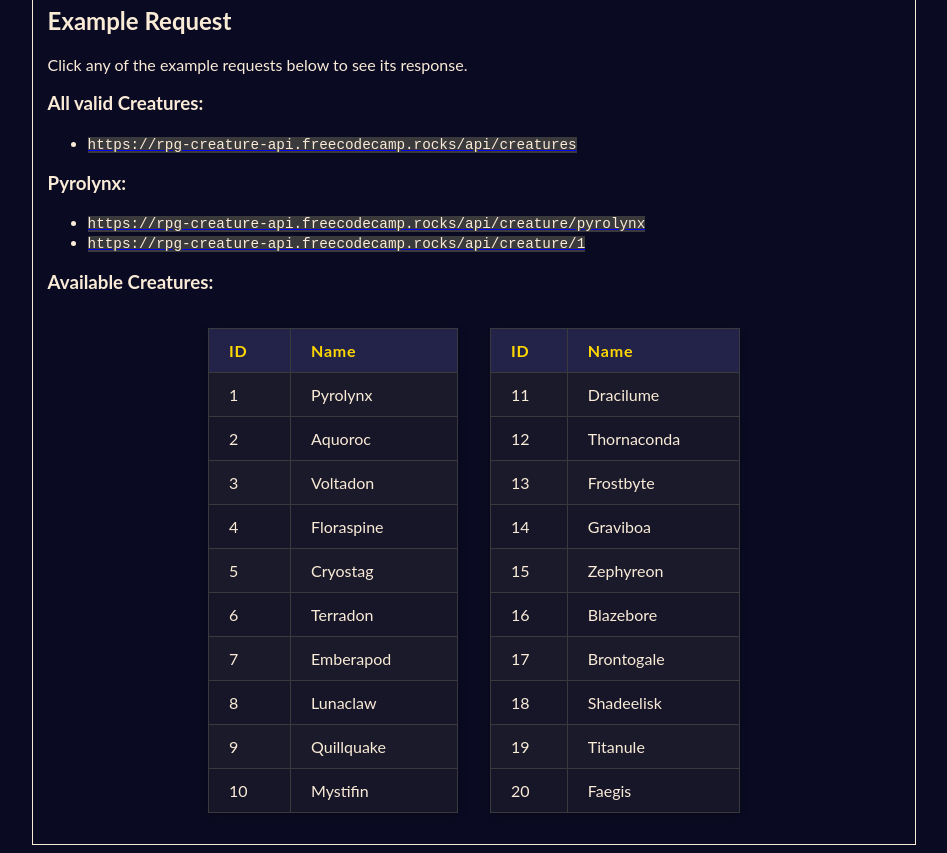
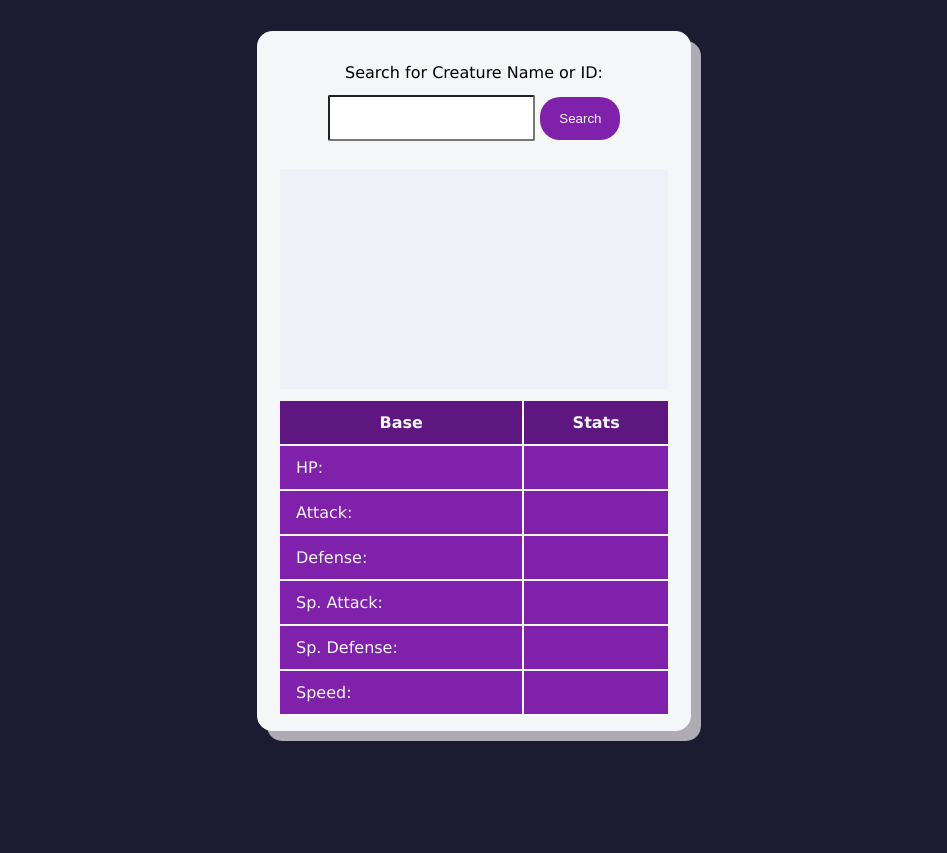
Before and after one commit to xdroj/RPG-creature-Search-API, a plain HTML site: page index.html in a window 1280 px wide. Shown: the part 283-1136 px from the top of the page, without its empty margins (166-1113 px from the left). After the commit the page ends 1047 px from the top, so only its background shows below. Drawn offline with Linux system fonts and the light colour scheme.

Commit message:
updated html and css to the correct project

```diff
--- a/index.html
+++ b/index.html
@@ -3,139 +3,73 @@
 <head>
     <meta charset="UTF-8">
     <meta name="viewport" content="width=device-width, initial-scale=1.0">
-    <link rel="stylesheet" href="style.css">
-    <title>RPG Creature API</title>
+    <link rel="stylesheet" href="styles.css">
+    <title>RPG creature search app</title>
 </head>
 <body>
     <main>
-        <h1>RPG Creature API</h1>
-        <div class="usage">
-            <h2>Usage</h2>
-                <p>Use the endpoint <code>https://rpg-creature-api.freecodecamp.rocks/api/creatures</code> to see a list of all valid creature names and ID numbers.</p>
-                <p>Use the endpoint <code>https://rpg-creature-api.freecodecamp.rocks/api/creature/{name-or-id}</code> to get data for a creature, where {name-or-id} is the creature's name or ID number.</p>
+        <img class="freecodecamp-logo" src="https://cdn.freecodecamp.org/platform/universal/fcc_primary.svg" alt="freeCodeCamp Logo">
+        <h1>RPG Creature Search App</h1>
+        <div class="container">
+            <form role="search" id="search-form">
+                <label for="search-input">Search for Creature Name or ID:</label>
+                <input type="text" name="creature" id="search-input" required="">
+                <button id="search-button">Search</button>
+            </form>
 
-            <h2>Example Request</h2>
-                <p>Click any of the example requests below to see its response.</p>
+            <div class="output">
+              <div class="top-container">
+                <div class="name-and-id">
+                        <span id="creature-name"></span>
+                        <span id="creature-id"></span>
+                    <div class="size">
+                        <span id="weight"></span>
+                        <span id="height"></span>
+                    </div>
+                </div>
 
-                <h3>All valid Creatures:</h3>
-                    <ul><li><a href="https://rpg-creature-api.freecodecamp.rocks/api/creatures" target="_blank"><code>https://rpg-creature-api.freecodecamp.rocks/api/creatures</code></a></li></ul>
-                <h3>Pyrolynx:</h3>
-                    <ul>
-                        <li><a href="https://rpg-creature-api.freecodecamp.rocks/api/creature/pyrolynx" target="_blank"><code>https://rpg-creature-api.freecodecamp.rocks/api/creature/pyrolynx</code></a></li>
-                        <li><a href="https://rpg-creature-api.freecodecamp.rocks/api/creature/1" target="_blank"><code>https://rpg-creature-api.freecodecamp.rocks/api/creature/1</code></a></li>
-                    </ul>
-                <h3>Available Creatures:</h3>
-                    <div class="tables-wrap">
-                        <table tabindex="0">
-                            <caption class="sr-only">List of available creatures 1 through 10</caption>
-                            <thead>
-                                <tr>
-                                    <th>ID</th>
-                                    <th>Name</th>
-                                </tr>
-                            </thead>
+                <div id="types"></div>
+                    <div>
+                        <div id="special-name"></div>
+                        <div id="special-description"></div>
+                    </div>
+                </div>
 
-                            <tbody>
-                                <tr>
-                                    <td>1</td>
-                                    <td>Pyrolynx</td>
+                <div class="bottom-container">
+                    <table>
+                        <tbody><tr>
+                            <th>Base</th>
+                            <th>Stats</th>
                         </tr>
                         <tr>
-                                    <td>2</td>
-                                    <td>Aquoroc</td>
+                            <td>HP:</td>
+                            <td id="hp"></td>
                         </tr>
                         <tr>
-                                    <td>3</td>
-                                    <td>Voltadon</td>
+                            <td>Attack:</td>
+                            <td id="attack"></td>
                         </tr>
                         <tr>
-                                    <td>4</td>
-                                    <td>Floraspine</td>
+                            <td>Defense:</td>
+                            <td id="defense"></td>
                         </tr>
                         <tr>
-                                    <td>5</td>
-                                    <td>Cryostag</td>
+                            <td>Sp. Attack:</td>
+                            <td id="special-attack"></td>
                         </tr>
                         <tr>
-                                    <td>6</td>
-                                    <td>Terradon</td>
+                            <td>Sp. Defense:</td>
+                            <td id="special-defense"></td>
                         </tr>
                         <tr>
-                                    <td>7</td>
-                                    <td>Emberapod</td>
+                            <td>Speed:</td>
+                            <td id="speed" class="speed"></td>
                         </tr>
-                                <tr>
-                                    <td>8</td>
-                                    <td>Lunaclaw</td>
-                                </tr>
-                                <tr>
-                                    <td>9</td>
-                                    <td>Quillquake</td>
-                                </tr>
-                                <tr>
-                                    <td>10</td>
-                                    <td>Mystifin</td>
-                                </tr>
-                            </tbody>
-                        </table>
-
-                        <table tabindex="0">
-                            <caption class="sr-only">List of available creatures 11 through 20</caption>
-                            <thead>
-                                <tr>
-                                    <th>ID</th>
-                                    <th>Name</th>
-                                </tr>
-                            </thead>
-
-                            <tbody>
-                                <tr>
-                                    <td>11</td>
-                                    <td>Dracilume</td>
-                                </tr>
-                                <tr>
-                                    <td>12</td>
-                                    <td>Thornaconda</td>
-                                </tr>
-                                <tr>
-                                    <td>13</td>
-                                    <td>Frostbyte</td>
-                                </tr>
-                                <tr>
-                                    <td>14</td>
-                                    <td>Graviboa</td>
-                                </tr>
-                                <tr>
-                                    <td>15</td>
-                                    <td>Zephyreon</td>
-                                </tr>
-                                <tr>
-                                    <td>16</td>
-                                    <td>Blazebore</td>
-                                </tr>
-                                <tr>
-                                    <td>17</td>
-                                    <td>Brontogale</td>
-                                </tr>
-                                <tr>
-                                    <td>18</td>
-                                    <td>Shadeelisk</td>
-                                </tr>
-                                <tr>
-                                    <td>19</td>
-                                    <td>Titanule</td>
-                                </tr>
-                                <tr>
-                                    <td>20</td>
-                                    <td>Faegis</td>
-                                </tr>
-                            </tbody>
-                        </table>
-
+                    </tbody></table>
+                </div>
             </div>
         </div>
     </main>
-
     <script src="script.js"></script>
 </body>
 </html>
--- a/style.css
+++ /dev/null
@@ -1,80 +0,0 @@
-body {
-    font-family: Lato, sans-serif;
-    background-color: #0a0a23;
-    color: antiquewhite;
-}
-main{
-    display: flex;
-    justify-content: center;
-    align-items: center;
-    flex-direction: column;
-    margin: auto;
-}
-.usage {
-    border: 1px solid antiquewhite;
-    margin: 0 15%;
-    padding: 15px;
-}
-code{
-    background-color: #3a3a3d;
-    font-size: 1.1em;
-    color: antiquewhite;
-}
-
-/*Tables*/
-
-caption {
-  display: none;
-}
-
-.sr-only {
-  position: absolute;
-  width: 1px;
-  height: 1px;
-  padding: 0;
-  margin: -1px;
-  overflow: hidden;
-  clip: rect(0, 0, 0, 0);
-  border: 0;
-  white-space: nowrap;
-}
-
-.tables-wrap {
-  width: 100%;
-  display: flex;
-  flex-wrap: wrap;
-  justify-content: center;
-}
-
-table {
-  margin: 1em;
-  border-collapse: collapse;
-  border: 1px solid white;
-  min-width: 250px;
-  background-color: #1a1a2a;
-  color: antiquewhite;
-  box-shadow: 0 2px 8px rgba(0,0,0,0.3);
-}
-
-th, td {
-  padding: 0.75em 1.25em;
-  border: 1px solid #3a3a3d;
-  text-align: left;
-}
-
-th {
-  background-color: #23234a;
-  color: #ffd700;
-  font-weight: bold;
-  letter-spacing: 0.05em;
-}
-
-tr:nth-child(even) td {
-  background-color: #161628;
-}
-
-tr:hover td {
-  background-color: #23234a;
-  color: #fff;
-  transition: background 0.2s;
-}
--- /dev/null
+++ b/styles.css
@@ -0,0 +1,116 @@
+body {
+  background-color: #1b1b32;
+  color: antiquewhite;
+}
+
+main {
+  display: flex;
+  flex-direction: column;
+  justify-content: center;
+  align-items: center;
+  font-family: Verdana, Geneva, Tahoma, sans-serif;
+}
+
+img {
+  width: 15em;
+  margin: 10px 0;
+}
+
+/* Container */
+.container {
+  display: flex;
+  align-items: center;
+  flex-direction: column;
+  width: 25em;
+  margin: 25px 0;
+  background-color: #f5f6f7;
+  border: 1px solid #f5f6f7;
+  border-radius: 15px;
+  box-shadow: 10px 10px 0px 0px rgba(223, 220, 220, 0.75);
+  padding: 1em;
+}
+
+form {
+  flex-wrap: wrap;
+  margin: 10px 0;
+  padding: 5px;
+  border-radius: 8px 8px 0 0;
+  gap: 10px;
+  text-align: center;
+  width: 100%;
+}
+
+.top-container {
+  display: flex;
+  flex-direction: column;
+  justify-content: space-evenly;
+  margin-bottom: 10px;
+  padding: 10px;
+  background-color: #f0f1f7;
+  min-height: 200px;
+  width: 23em;
+}
+
+label {
+  color: black;
+}
+
+input {
+  padding: 1em;
+  border-radius: 2px;
+  margin: 1em 0;
+}
+
+button {
+  padding: 14px 0;
+  width: 80px;
+  border-radius: 20px;
+  text-align: center;
+  background-color: #7f21ab;
+  color: #f5f6f7;
+  border: none;
+}
+
+/* output */
+output {
+  width: 100% !important;
+  margin: 10px 0;
+  padding: 5px;
+  flex-direction: column;
+  align-items: center;
+}
+
+.name-and-id {
+  height: 28px;
+  font-size: 1.1em;
+  text-transform: capitalize;
+  margin-bottom: 5px;
+}
+
+/* Table */
+table {
+  width: 100%;
+  border-collapse: collapse;
+  background-color: #7f21ab;
+  color: #f5f6f7;
+}
+
+th, td {
+  border-bottom: 2px solid #f5f6f7;
+  border-right: 2px solid #f5f6f7;
+  padding: 12px 16px;
+}
+
+th {
+  border-top: 2px solid #f5f6f7;
+  background-color: #5e1680;
+}
+
+tr th:last-child,
+tr td:last-child {
+  border-right: none;
+}
+
+tr:last-child td {
+  border-bottom: none;
+}
```
Lines whose indentation alone changed are shown as unchanged.
